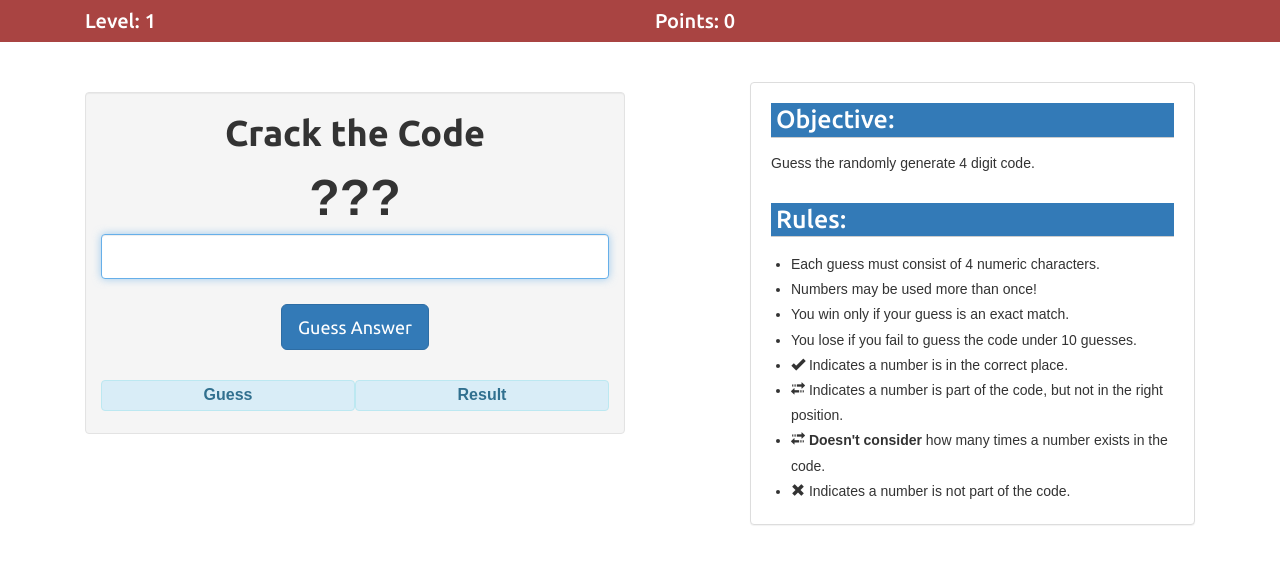
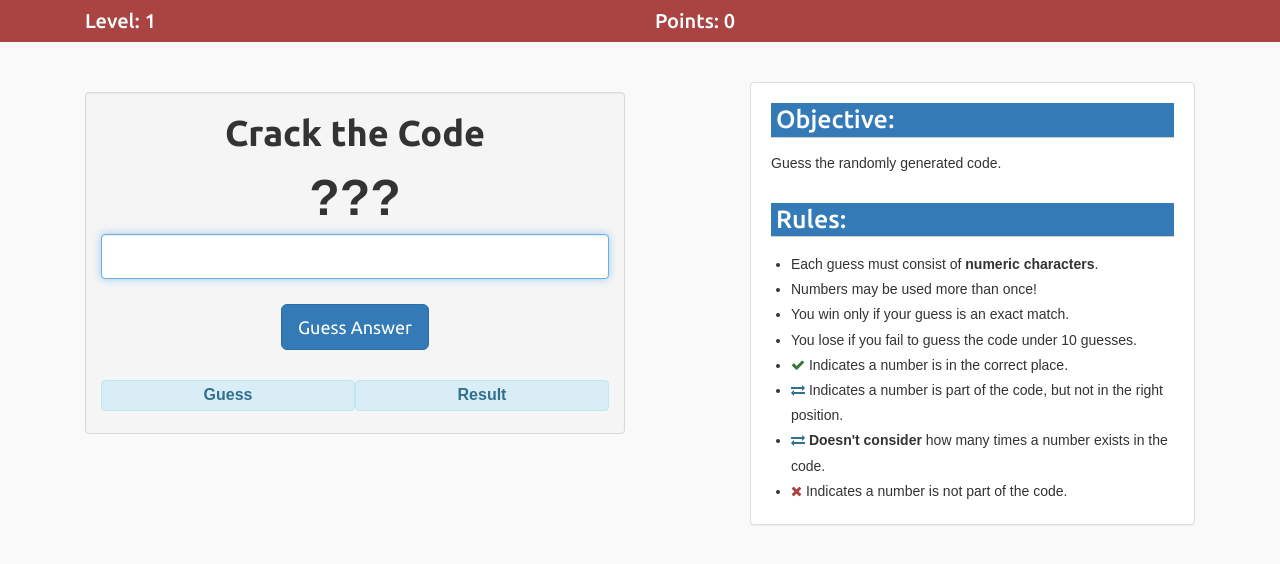
Before and after one commit to tgrauer/crackthecode_game, a plain HTML site: page index.html in a window 1280 px wide. Drawn offline with nearby package versions, Linux system fonts and the light colour scheme.

Commit message:
updated rules icons

```diff
--- a/assets/main.css
+++ b/assets/main.css
@@ -3,6 +3,7 @@ applet, object, iframe, body, h1, h2, h3, h4, h5, h6, p, blockquote, pre, a, abb
 
 body{
 	font-family: Arial, sans-serif;
+	background: #f9f9f9;
 }
 
 h1,h2,h3,h4,.btn,input.btn{
@@ -47,6 +48,7 @@ ul{
 .well{
 	margin-top: 30px;
 	padding: 10px 30px;
+	border: 1px solid #d8d8d8
 }
 
 .well h1{
--- a/index.html
+++ b/index.html
@@ -74,18 +74,18 @@
             <div class="panel panel-default">
                 <div class="panel-body">
                     <h2>Objective:</h2>
-                    <p>Guess the randomly generate 4 digit code.</p>
+                    <p>Guess the randomly generated code.</p>
 
                     <h2>Rules:</h2>
                     <ul>
-                        <li>Each guess must consist of 4 numeric characters.</li>
+                        <li>Each guess must consist of <b>numeric characters</b>.</li>
                         <li>Numbers may be used more than once!</li>
                         <li>You win only if your guess is an exact match.</li>
                         <li>You lose if you fail to guess the code under 10 guesses.</li>
-                        <li><span class="glyphicon glyphicon-ok"></span> Indicates a number is in the correct place.</li>
-                        <li><span class="glyphicon glyphicon-transfer"></span> Indicates a number is part of the code, but not in the right position.</li>
-                        <li><span class="glyphicon glyphicon-transfer"></span> <b>Doesn't consider</b> how many times a number exists in the code.</li>
-                        <li><span class="glyphicon glyphicon-remove"></span> Indicates a number is not part of the code.</li>
+                        <li><i class="fa fa-check" aria-hidden="true"></i> Indicates a number is in the correct place.</li>
+                        <li><i class="fa fa-exchange" aria-hidden="true"></i> Indicates a number is part of the code, but not in the right position.</li>
+                        <li><i class="fa fa-exchange" aria-hidden="true"></i> <b>Doesn't consider</b> how many times a number exists in the code.</li>
+                        <li><i class="fa fa-times" aria-hidden="true"></i> Indicates a number is not part of the code.</li>
                     </ul>
                 </div>
             </div>
```
